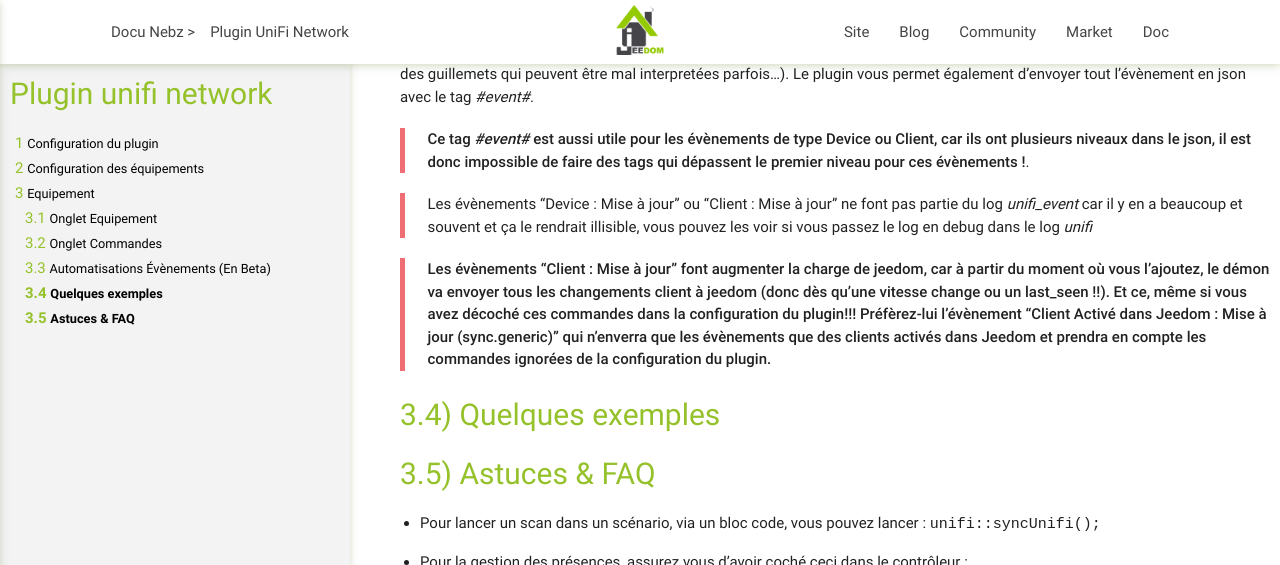
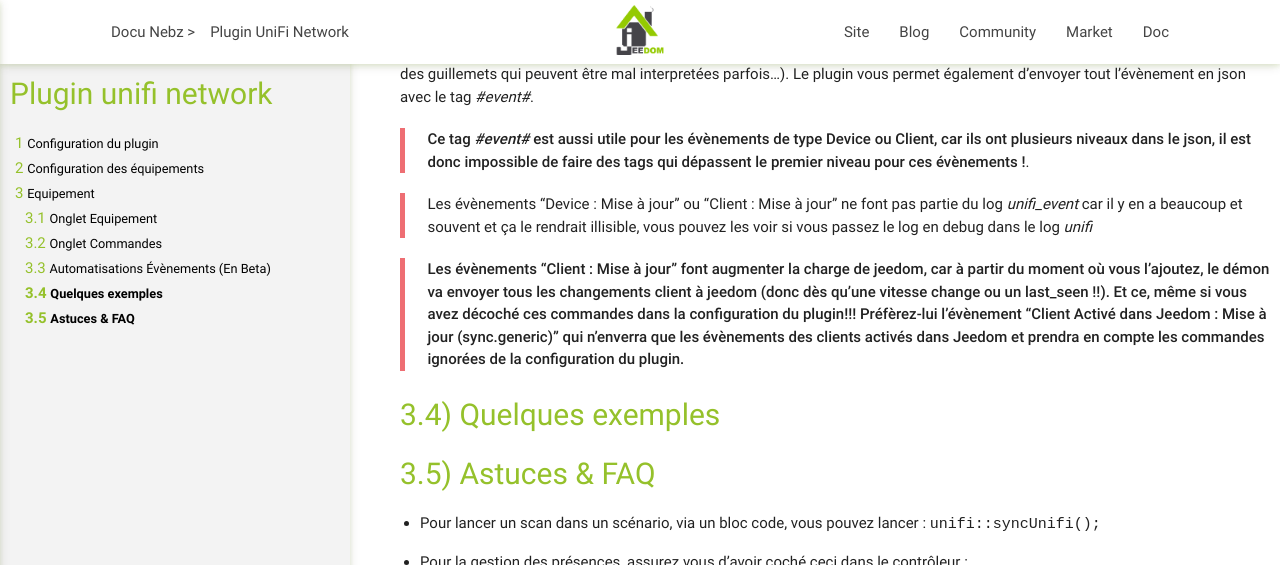
Before and after one commit to NebzHB/jeedom_docs, a Jekyll site: the page built from plugins/unifi/fr_FR/index.md, in a window 1280 px wide and 900 px high, scrolled down 3030 px, cut to the strip 0-565 px from the top of the window. Built offline with Jekyll 4.4.1, drawn with Linux system fonts in a browser that asks for light colours.

Commit message:
Update index.md

```diff
--- a/plugins/unifi/fr_FR/index.md
+++ b/plugins/unifi/fr_FR/index.md
@@ -125,7 +125,7 @@
 
 > Les évènements "Device : Mise à jour" ou "Client : Mise à jour" ne font pas partie du log *unifi_event* car il y en a beaucoup et souvent et ça le rendrait illisible, vous pouvez les voir si vous passez le log en debug dans le log *unifi*
 
-> **Les évènements "Client : Mise à jour" font augmenter la charge de jeedom, car à partir du moment où vous l'ajoutez, le démon va envoyer tous les changements client à jeedom (donc dès qu'une vitesse change ou un last_seen !!). Et ce, même si vous avez décoché ces commandes dans la configuration du plugin!!! Préfèrez-lui l'évènement "Client Activé dans Jeedom : Mise à jour (sync.generic)" qui n'enverra que les évènements que des clients activés dans Jeedom et prendra en compte les commandes ignorées de la configuration du plugin.**
+> **Les évènements "Client : Mise à jour" font augmenter la charge de jeedom, car à partir du moment où vous l'ajoutez, le démon va envoyer tous les changements client à jeedom (donc dès qu'une vitesse change ou un last_seen !!). Et ce, même si vous avez décoché ces commandes dans la configuration du plugin!!! Préfèrez-lui l'évènement "Client Activé dans Jeedom : Mise à jour (sync.generic)" qui n'enverra que les évènements des clients activés dans Jeedom et prendra en compte les commandes ignorées de la configuration du plugin.**
 
 Quelques exemples
 -----------------
```
